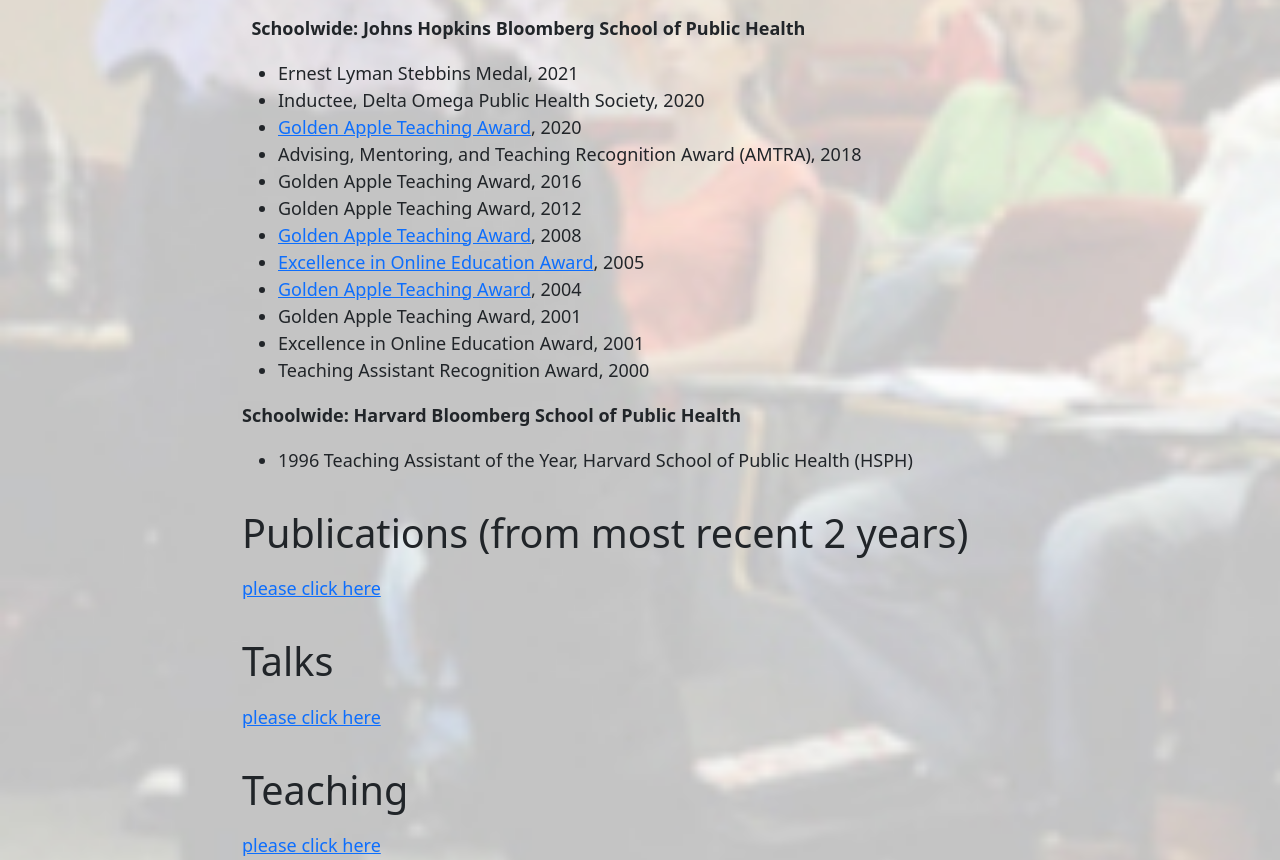
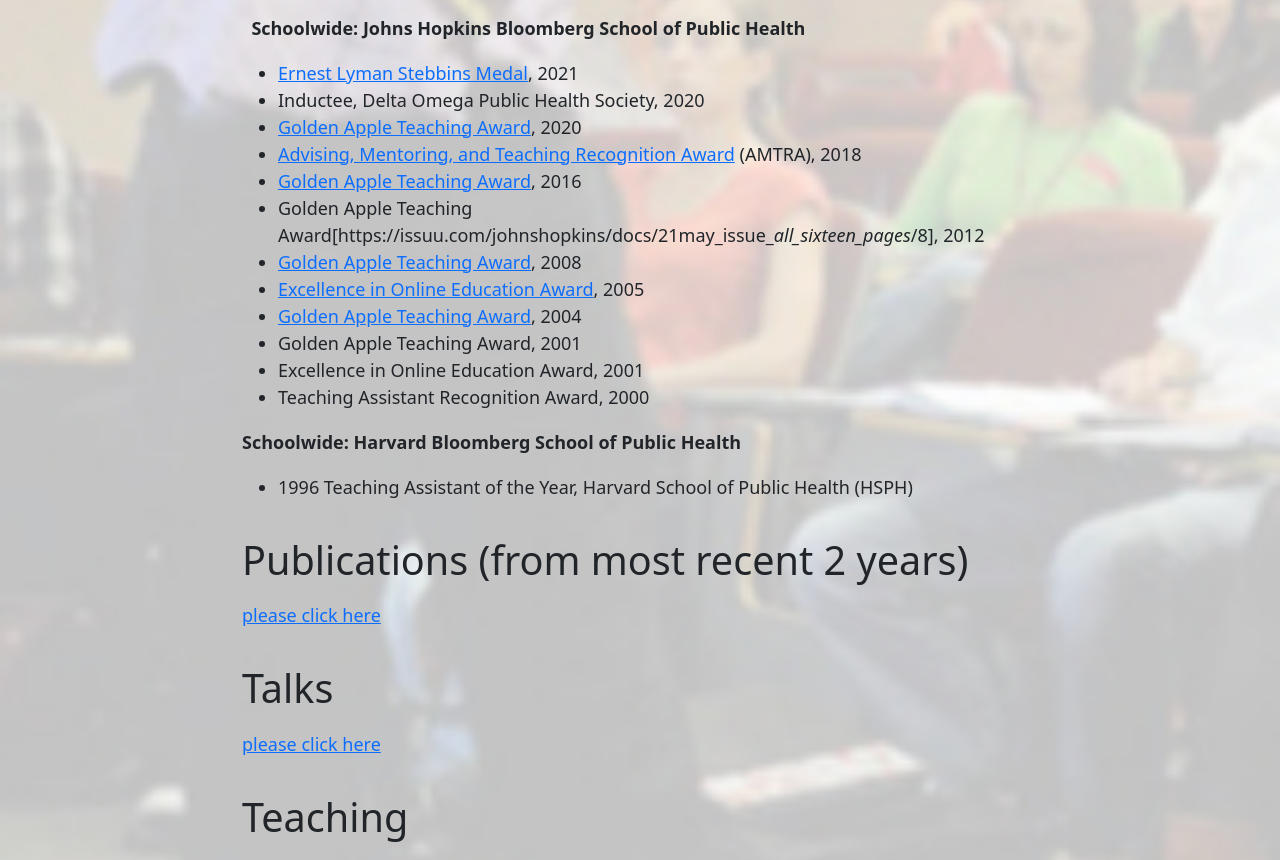
Before and after one commit to jmcgread/webpage, a plain HTML site: page docs/cv.html in a window 1280 px wide. Shown: the part 1142-2002 px from the top of the page. Drawn offline with Linux system fonts and the light colour scheme.

Commit message:
Updated CV page jan 9 2023

```diff
--- a/docs/cv.html
+++ b/docs/cv.html
@@ -152,12 +152,12 @@
 </ul>
 <p>&nbsp; <strong>Schoolwide: Johns Hopkins Bloomberg School of Public Health</strong></p>
 <ul>
-<li>Ernest Lyman Stebbins Medal, 2021</li>
+<li><a href="https://publichealth.jhu.edu/offices-and-services/office-of-academic-affairs/faculty-recognition/ernest-lyman-stebbins-medal">Ernest Lyman Stebbins Medal</a>, 2021</li>
 <li>Inductee, Delta Omega Public Health Society, 2020</li>
-<li><a href="https://www.facebook.com/jhubiostat/photos/a.350236518453159/2020765501400244/?type=3">Golden Apple Teaching Award</a>, 2020</li>
-<li>Advising, Mentoring, and Teaching Recognition Award (AMTRA), 2018</li>
-<li>Golden Apple Teaching Award, 2016</li>
-<li>Golden Apple Teaching Award, 2012</li>
+<li><a href="https://publichealth.jhu.edu/offices-and-services/office-of-academic-affairs/faculty-recognition/student-assembly-awards">Golden Apple Teaching Award</a>, 2020</li>
+<li><a href="https://publichealth.jhu.edu/offices-and-services/office-of-academic-affairs/faculty-recognition/student-assembly-awards">Advising, Mentoring, and Teaching Recognition Award</a> (AMTRA), 2018</li>
+<li><a href="https://publichealth.jhu.edu/offices-and-services/office-of-academic-affairs/faculty-recognition/student-assembly-awards">Golden Apple Teaching Award</a>, 2016</li>
+<li>Golden Apple Teaching Award[https://issuu.com/johnshopkins/docs/21may_issue_<em>all_sixteen_pages</em>/8], 2012</li>
 <li><a href="https://publichealth.jhu.edu/2008/golden-apple-award-bios-2008">Golden Apple Teaching Award</a>, 2008</li>
 <li><a href="https://publichealth.jhu.edu/2005/ctlt-excellence-awards">Excellence in Online Education Award</a>, 2005</li>
 <li><a href="https://publichealth.jhu.edu/2004/golden-apples-2004">Golden Apple Teaching Award</a>, 2004</li>
```
Also changed, not shown: docs/search.json (+1 -1 lines).
